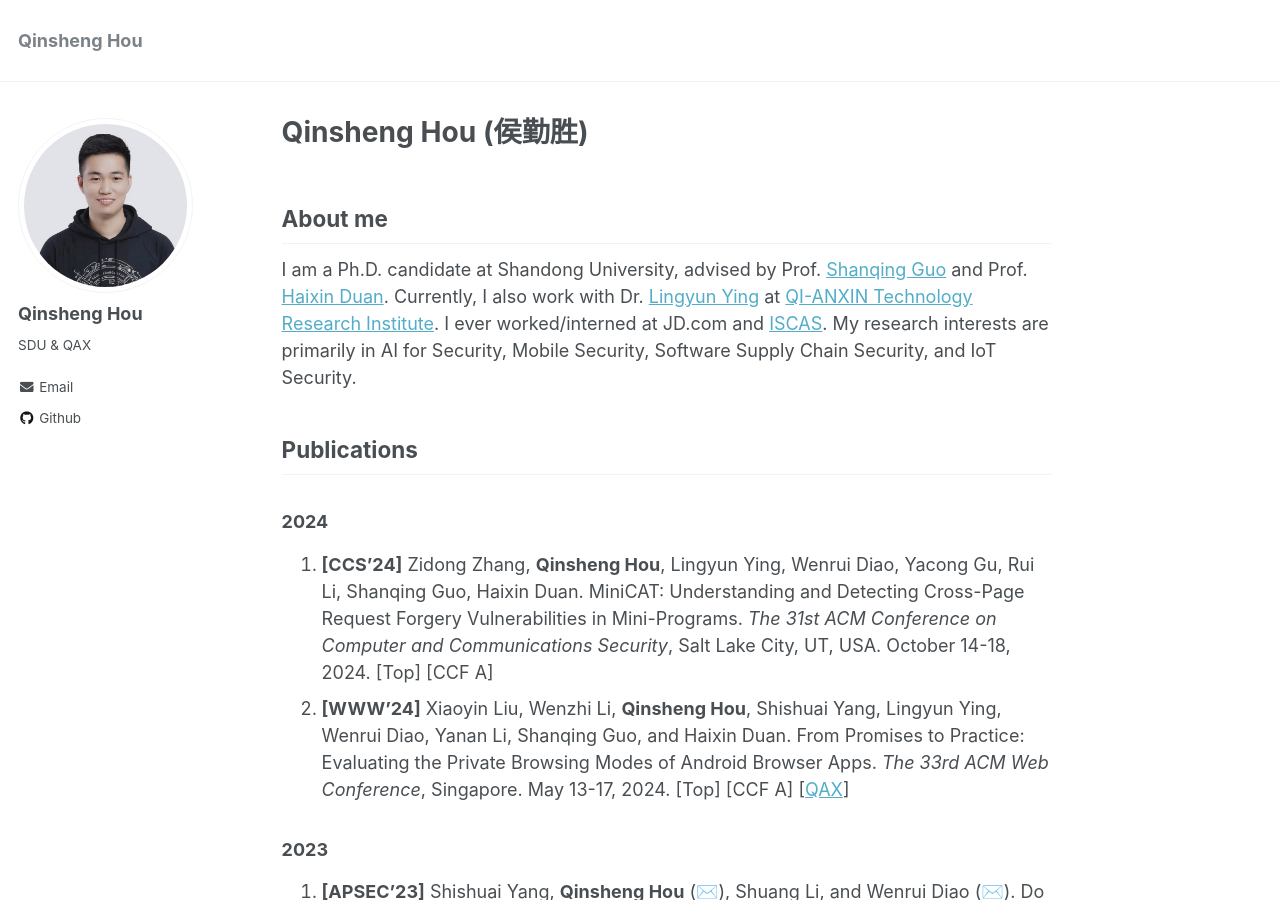
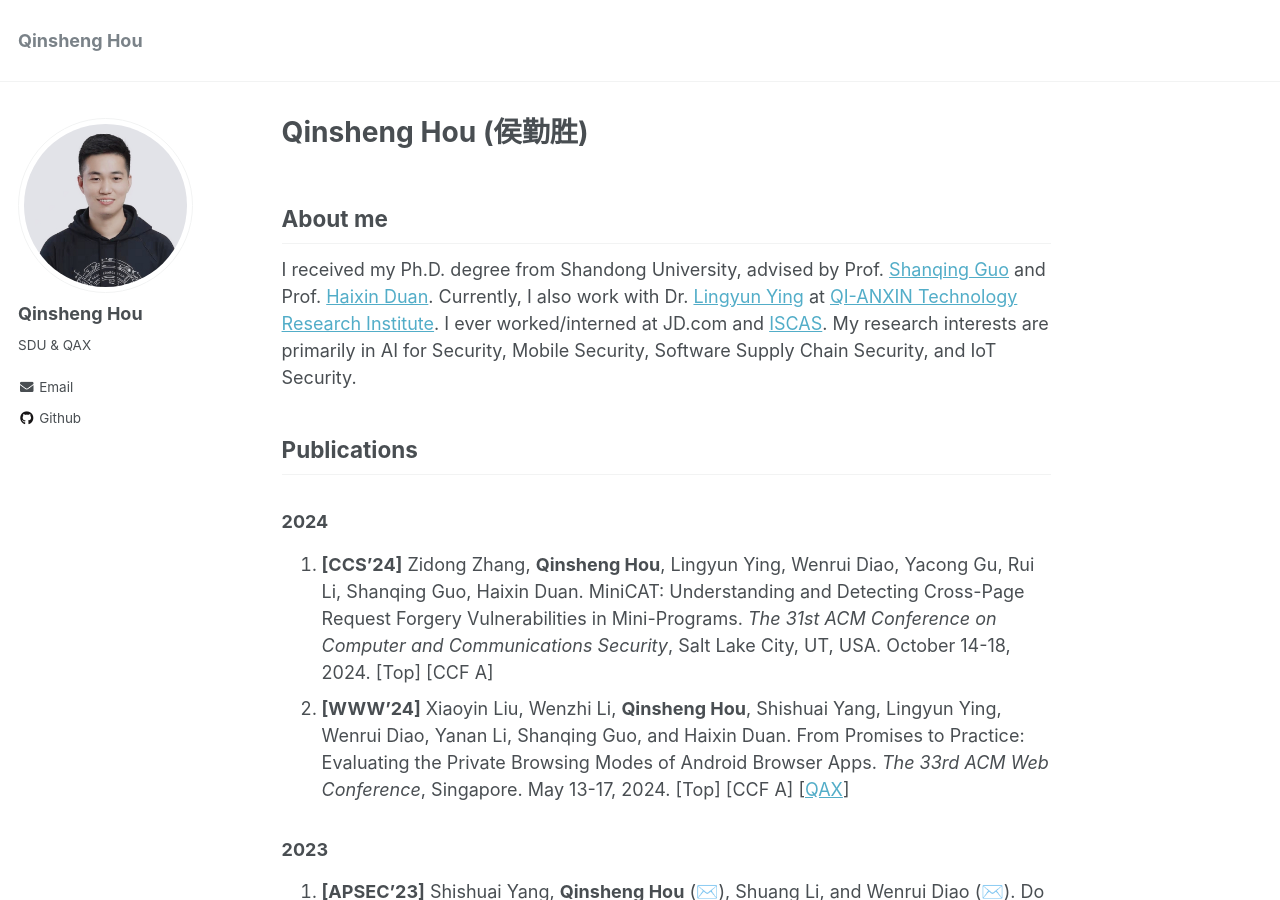
Before and after one commit to chicharitomu14/chicharitomu14.github.io, a Jekyll site: the page built from _pages/about.md, in a window 1280 px wide and 900 px high. Built offline with Jekyll 4.4.1, drawn with Linux system fonts in a browser that asks for light colours.

Commit message:
update bio

```diff
--- a/_pages/about.md
+++ b/_pages/about.md
@@ -10,7 +10,7 @@ redirect_from:
 
 About me
 ------
-I am a Ph.D. candidate at Shandong University, advised by Prof. [Shanqing Guo](https://sduiseclab.github.io/profile/guoshanqing.html) and Prof. [Haixin Duan](https://netsec.ccert.edu.cn/people/duanhx/). Currently, I also work with Dr. [Lingyun Ying](http://people.ucas.ac.cn/~yly) at [QI-ANXIN Technology Research Institute](https://research.qianxin.com/). I ever worked/interned at JD.com and [ISCAS](http://www.iscas.ac.cn/). My research interests are primarily in AI for Security, Mobile Security, Software Supply Chain Security, and IoT Security.
+I received my Ph.D. degree from Shandong University, advised by Prof. [Shanqing Guo](https://sduiseclab.github.io/profile/guoshanqing.html) and Prof. [Haixin Duan](https://netsec.ccert.edu.cn/people/duanhx/). Currently, I also work with Dr. [Lingyun Ying](http://people.ucas.ac.cn/~yly) at [QI-ANXIN Technology Research Institute](https://research.qianxin.com/). I ever worked/interned at JD.com and [ISCAS](http://www.iscas.ac.cn/). My research interests are primarily in AI for Security, Mobile Security, Software Supply Chain Security, and IoT Security.
 
 Publications
 ------
```
